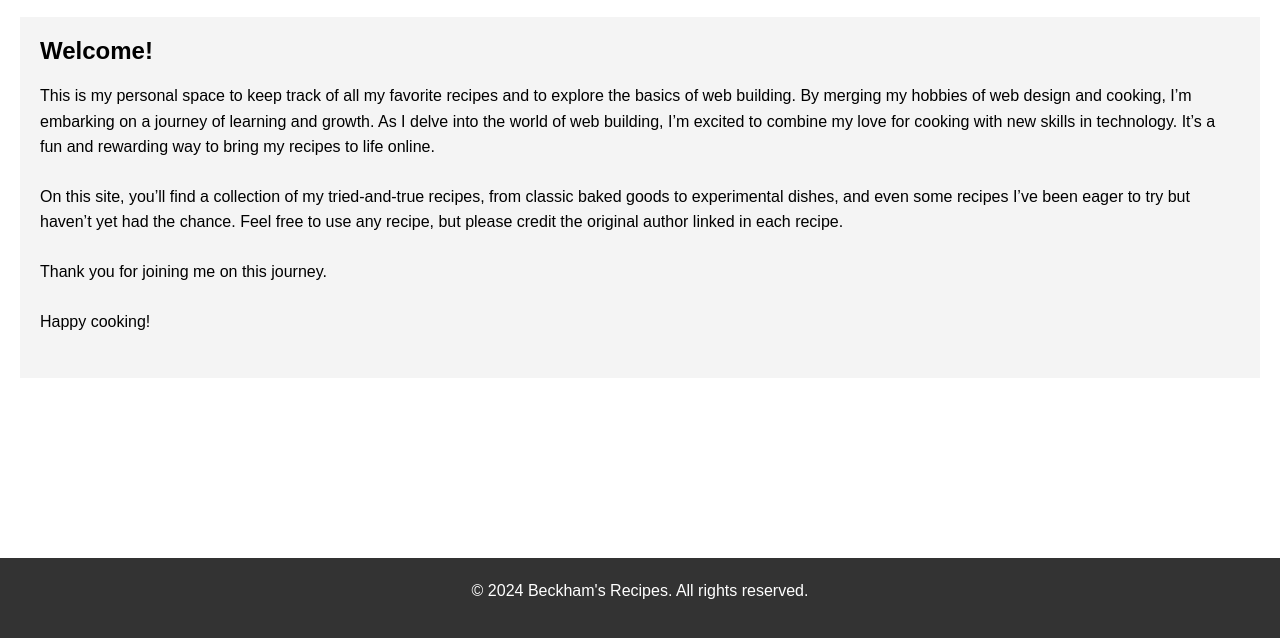
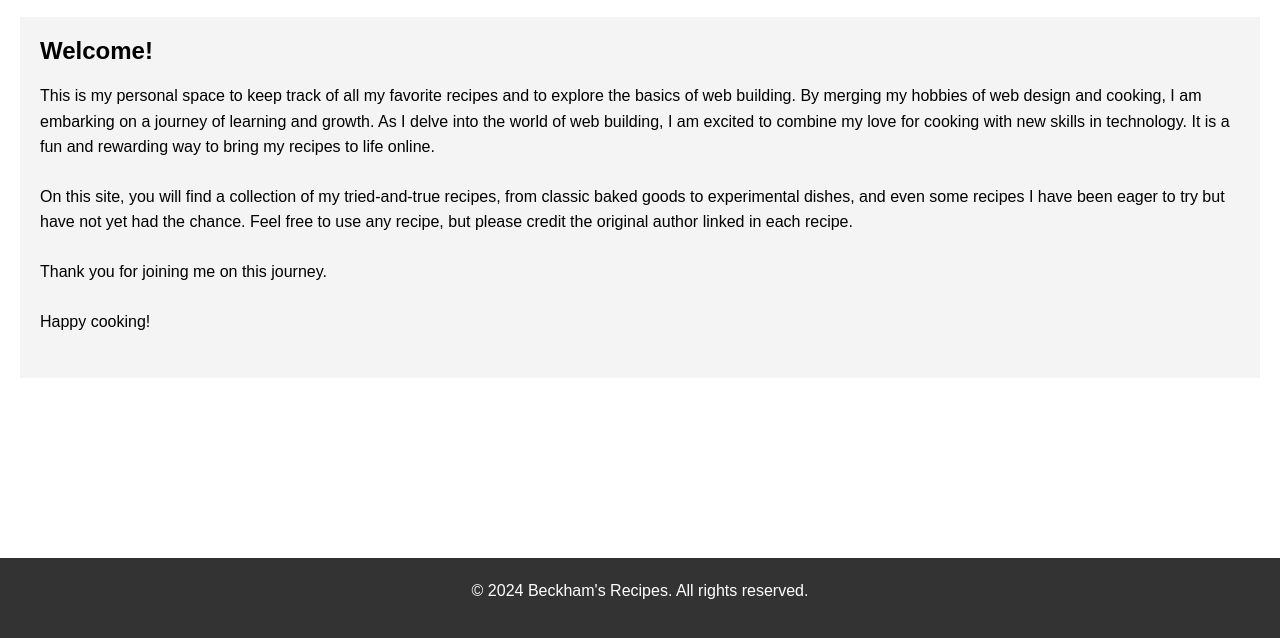
Before and after one commit to BeckhamEldridge/beckhams-recipe-website, a plain HTML site: page index.html in a window 1280 px wide. Shown: the part 152-790 px from the top of the page. Drawn offline with Linux system fonts and the light colour scheme.

```diff
--- a/index.html
+++ b/index.html
@@ -34,15 +34,14 @@
         <section id="home" class="tab-content active">
             <h2>Welcome!</h2>
             <br>
-            <p>This is my personal space to keep track of all my favorite recipes and to explore the basics of web building. By merging my hobbies of web design and cooking, I’m embarking on a journey of learning and growth. As I delve into the world of web building, I’m excited to combine my love for cooking with new skills in technology. It’s a fun and rewarding way to bring my recipes to life online.</p>
+            <p>This is my personal space to keep track of all my favorite recipes and to explore the basics of web building. By merging my hobbies of web design and cooking, I am embarking on a journey of learning and growth. As I delve into the world of web building, I am excited to combine my love for cooking with new skills in technology. It is a fun and rewarding way to bring my recipes to life online.</p>
 
-            <p>On this site, you’ll find a collection of my tried-and-true recipes, from classic baked goods to experimental dishes, and even some recipes I’ve been eager to try but haven’t yet had the chance. Feel free to use any recipe, but please credit the original author linked in each recipe.</p>
+            <p>On this site, you will find a collection of my tried-and-true recipes, from classic baked goods to experimental dishes, and even some recipes I have been eager to try but have not yet had the chance. Feel free to use any recipe, but please credit the original author linked in each recipe.</p>
 
             <p>Thank you for joining me on this journey.</p>
 
             <p>Happy cooking!</p>
         </section>
-
 
         <section id="categories" class="tab-content">
             <h2>Table of Contents</h2>
@@ -59,6 +58,6 @@
         <p>© 2024 Beckham's Recipes. All rights reserved.</p>
     </footer>
 
-    <script src="assets/js/scripts.js"></script>
+    <script type="module" src="assets/js/scripts.js"></script>
 </body>
 </html>
```
Also changed, not shown: assets/css/styles.css (line endings or trailing spaces), assets/js/scripts.js (line endings or trailing spaces).
